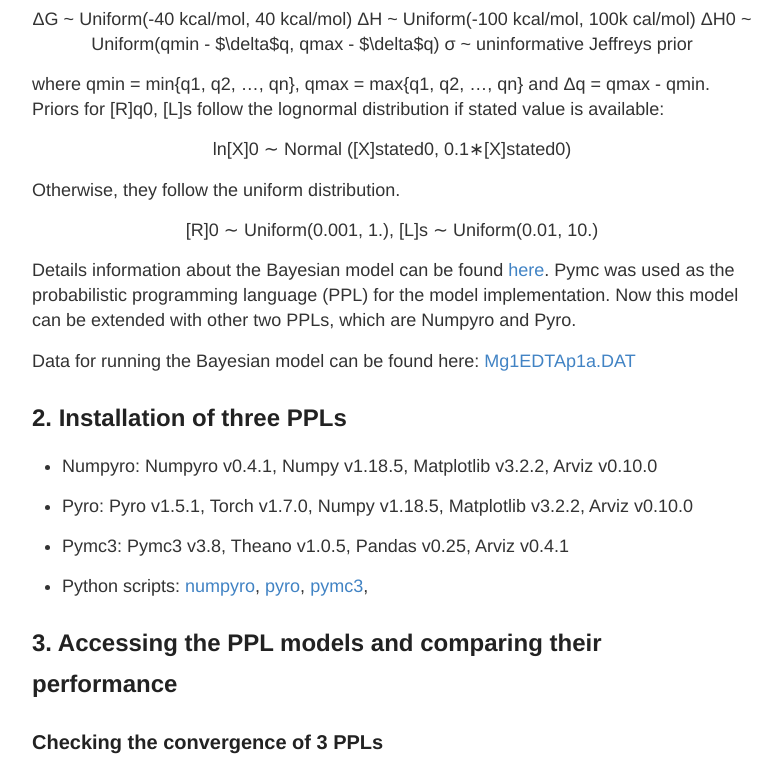
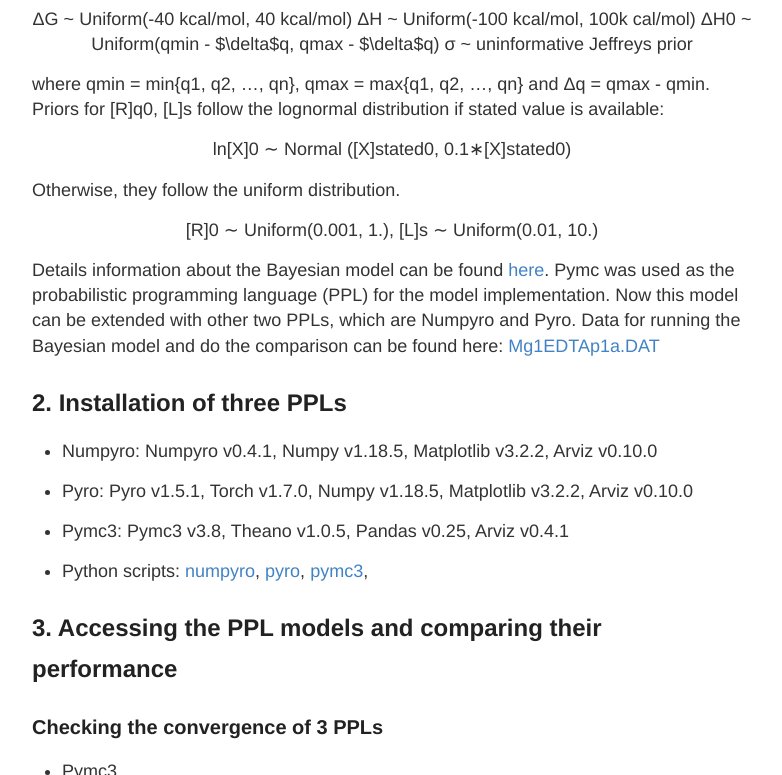
Before and after one commit to vanngocthuyla/Data_Analysis, a Jekyll site: the page built from pages/bayesian/PPLs_ITC.md, in a window 1280 px wide and 900 px high, scrolled down 543 px, cut to the strip 0-775 px from the top of the window. Shown: the whole strip, without its empty margins (248-1030 px from the left). Built offline with Jekyll 4.4.1, drawn with Linux system fonts in a browser that asks for light colours; our own code applies the rules of GitHub Pages for plain Markdown files.

Commit message:
Update PPLs_ITC.md

```diff
--- a/pages/bayesian/PPLs_ITC.md
+++ b/pages/bayesian/PPLs_ITC.md
@@ -32,9 +32,7 @@ Otherwise, they follow the uniform distribution.
 [R]<sub>0</sub> ∼ Uniform(0.001, 1.), [L]<sub>s</sub> ∼ Uniform(0.01, 10.)
 </div>
 
-Details information about the Bayesian model can be found [here](https://journals.plos.org/plosone/article?id=10.1371/journal.pone.0203224). Pymc was used as the probabilistic programming language (PPL) for the model implementation. Now this model can be extended with other two PPLs, which are Numpyro and Pyro.
-
-Data for running the Bayesian model can be found here: [Mg1EDTAp1a.DAT](https://github.com/vanngocthuyla/bitc/tree/main/inputs/Mg1EDTAp1a.DAT)
+Details information about the Bayesian model can be found [here](https://journals.plos.org/plosone/article?id=10.1371/journal.pone.0203224). Pymc was used as the probabilistic programming language (PPL) for the model implementation. Now this model can be extended with other two PPLs, which are Numpyro and Pyro. Data for running the Bayesian model and do the comparison can be found here: [Mg1EDTAp1a.DAT](https://github.com/vanngocthuyla/bitc/tree/main/inputs/Mg1EDTAp1a.DAT)
 
 ## 2. Installation of three PPLs
 
```
